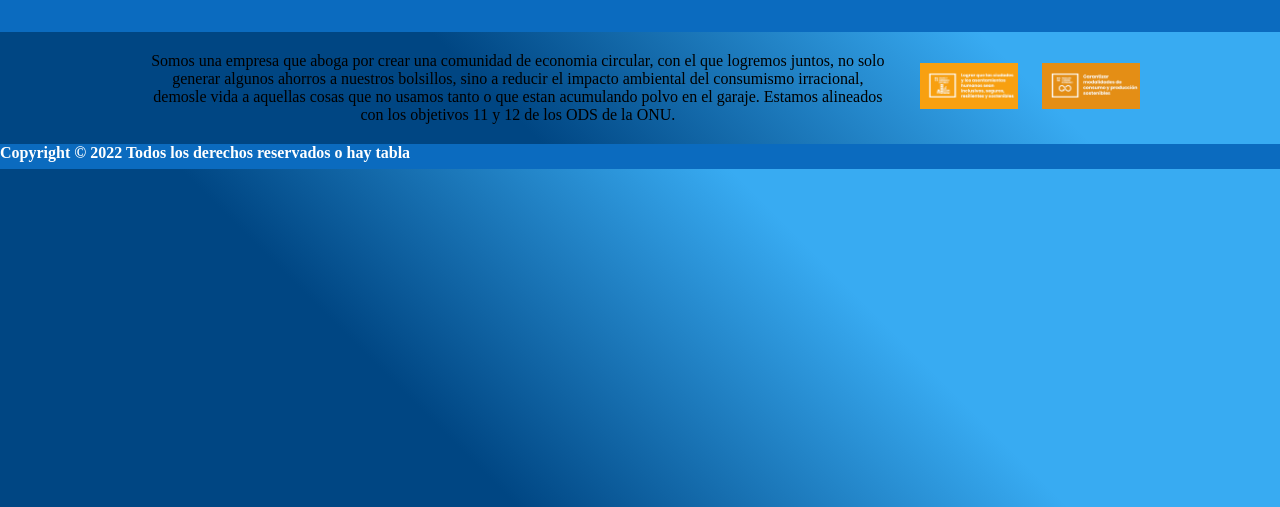
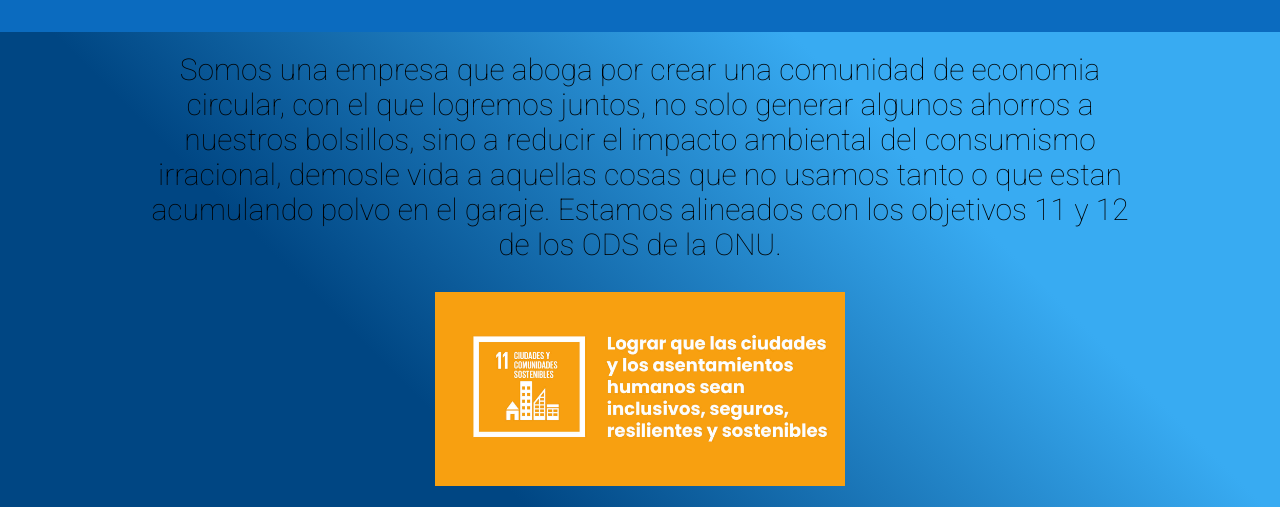
Before and after one commit to FateF-8/PF_Uribe, a website: page pages/Nosotros.html in a window 1280 px wide. Shown: the part 218-725 px from the top of the page. Drawn offline with Linux system fonts and the light colour scheme.

Commit message:
Cambios en descripcion de nosotros

```diff
--- a/SCSS/_nosotros.scss
+++ b/SCSS/_nosotros.scss
@@ -6,10 +6,13 @@
 
 .nosotros-container {
     display: flex;
+    flex-direction: column;
     justify-content: center;
     align-items: center;
 
     .nosotros-txt {
+        font-family: $textos;
+        font-size: 30px;
         padding: 20px;
         text-align: center;
     }
@@ -22,8 +25,8 @@
 
     .imagen-ilus {
         display: inline-block;
-        width: 40%;
-        height: 40%;
+        width: 50%;
+        height: 50%;
         margin: 10px;
     }
 }
```
Also changed, not shown: CSS/Style.css, 1 other file.
